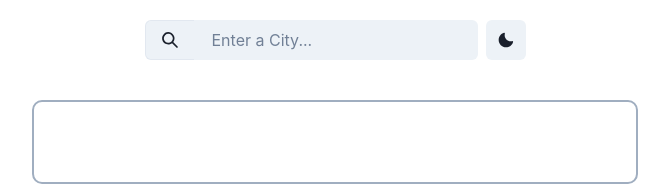
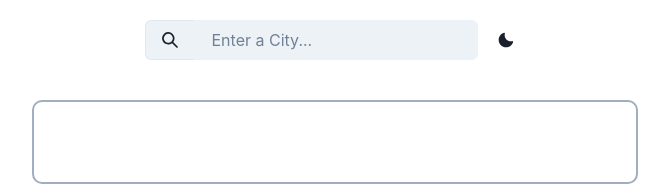
Before and after one commit to mzahmd/weather-app, a React (Vite) app: page / in a window 1280 px wide. Shown: the top 186 px of the page, without its empty margins (305-974 px from the left). Built offline with nearby package versions, Linux system fonts and the light colour scheme.

Commit message:
remove hover on toggle mode

```diff
--- a/src/components/ColorSwitch.tsx
+++ b/src/components/ColorSwitch.tsx
@@ -4,6 +4,6 @@ import { IconButton, useColorMode } from "@chakra-ui/react"
 export default function ColorSwitch() {
   const { colorMode, toggleColorMode } = useColorMode()
   return (
-    <IconButton icon={colorMode === 'light' ? <MoonIcon /> : <SunIcon />} aria-label={"dark mode toggle icon"} onClick={toggleColorMode} />
+    <IconButton _hover={"none"} variant={"ghost"} icon={colorMode === 'light' ? <MoonIcon /> : <SunIcon />} aria-label={"dark mode toggle icon"} onClick={toggleColorMode} />
   )
 }
```
